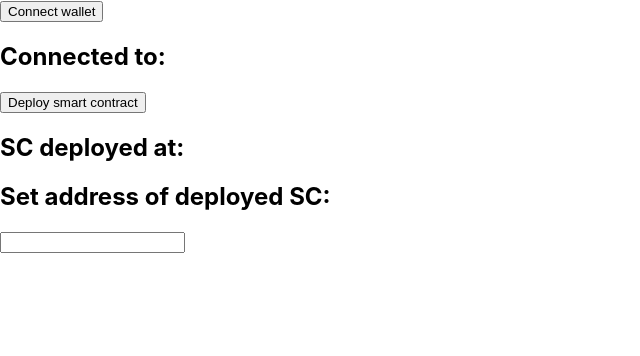
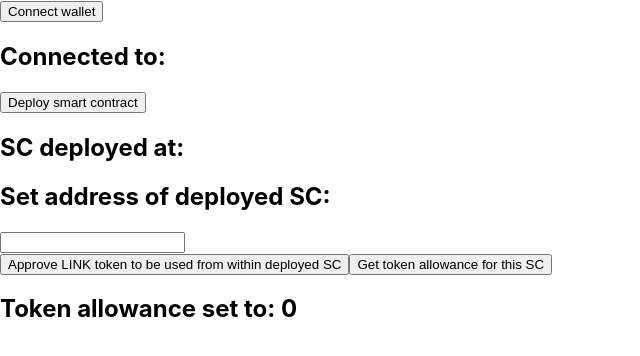
Before and after one commit to jozanek/regen-hands, a React (Create React App) app: page / in a window 1280 px wide. Shown: the top 356 px of the page, without its empty margins (0-640 px from the left). Built offline with nearby package versions, Linux system fonts and the light colour scheme.

Commit message:
Approve LINK to be used from SC, show allowance for SC.

```diff
--- a/src/App.js
+++ b/src/App.js
@@ -75,6 +75,42 @@ function App() {
     }
   }
 
+  async function getTokenAllowance(): Promise<void> {
+    const abi: any = require('./MyContractAbi.json');
+    const web3 = new Web3(window.ethereum);
+    const myContract: any = new web3.eth.Contract(abi, deployedAddress);
+    myContract.handleRevert = true;
+
+    try {
+      // Get the current value of chainlink
+      const response: string = await myContract.methods.getAllowance().call();
+      console.log('Token allowance:', response);
+      setTokenAllowance(response.toString());
+    } catch (error) {
+      console.error(error);
+    }
+  }
+
+  async function approveSCToUseLink(): Promise<void> {
+    const linkContractAddress = "0x779877A7B0D9E8603169DdbD7836e478b4624789";
+    const abi: any = require('./LinkTokenAbi.json');
+    const web3 = new Web3(window.ethereum);
+    const myContract: any = new web3.eth.Contract(abi, linkContractAddress);
+    myContract.handleRevert = true;
+
+    try {
+      const receipt: any = await myContract.methods.approve(deployedAddress, 2000000).send({
+        from: connectedAccount,
+        gas: 1000000,
+        gasPrice: '10000000000',
+      });
+
+      console.log('chainlink approve response: ' + receipt.transactionHash);
+    } catch (error) {
+      console.error(error);
+    }
+  }
+
   const handleDeployedChange = event => {
     setDeployedAddress(event.target.value);
   };
@@ -100,6 +136,11 @@ function App() {
         <input type="text" id="message" name="message" onChange={handleDeployedChange} value={deployedAddress} autoComplete="off" />
       </div>
 
+      {/* Button to approve LINK for deployed SC */}
+      <button onClick={() => approveSCToUseLink()}>Approve LINK token to be used from within deployed SC</button>
+      <button onClick={() => getTokenAllowance()}>Get token allowance for this SC</button>
+      <h2>Token allowance set to: {tokenAllowance}</h2>
+
 
     </>
   );
```
